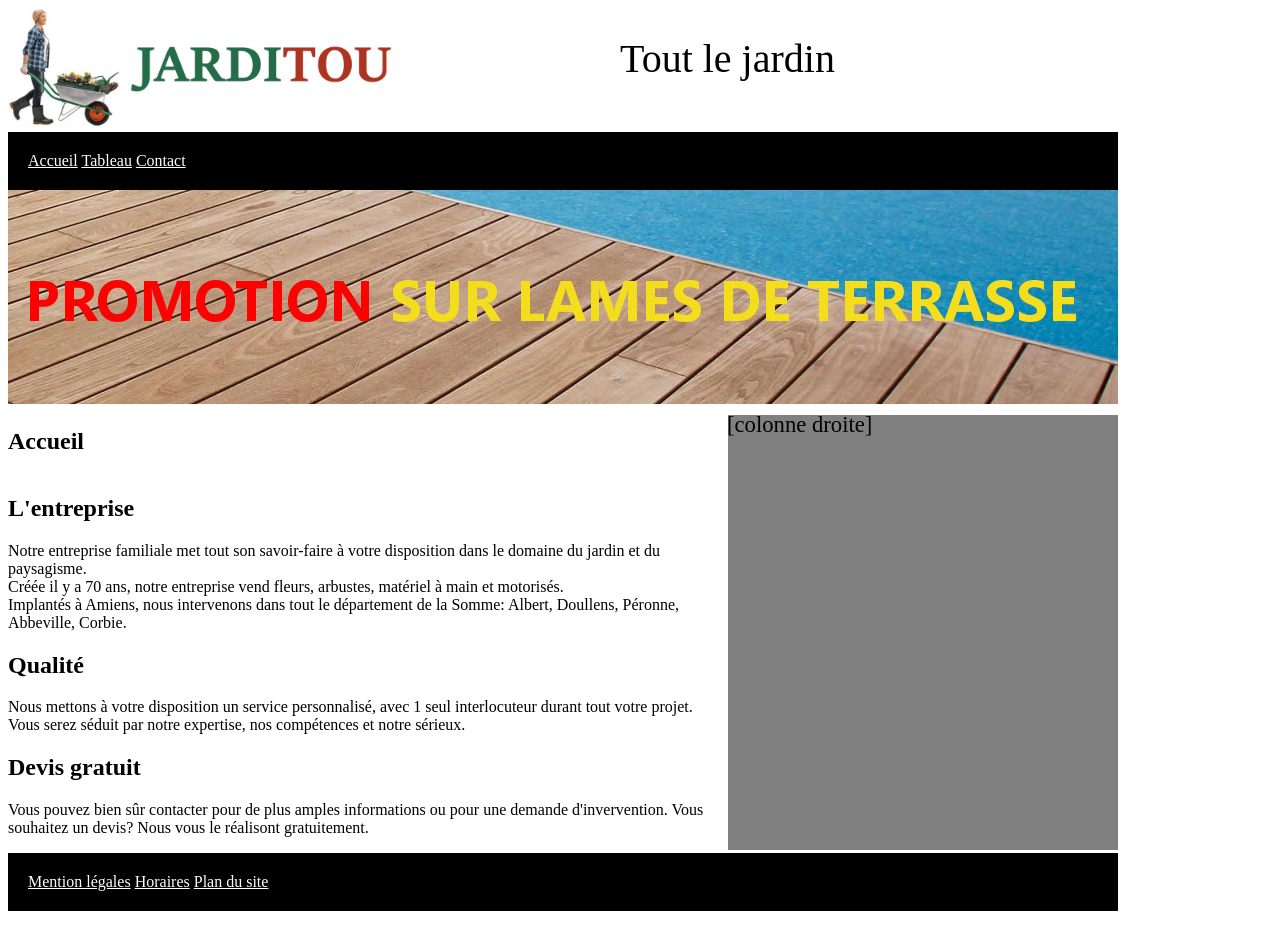
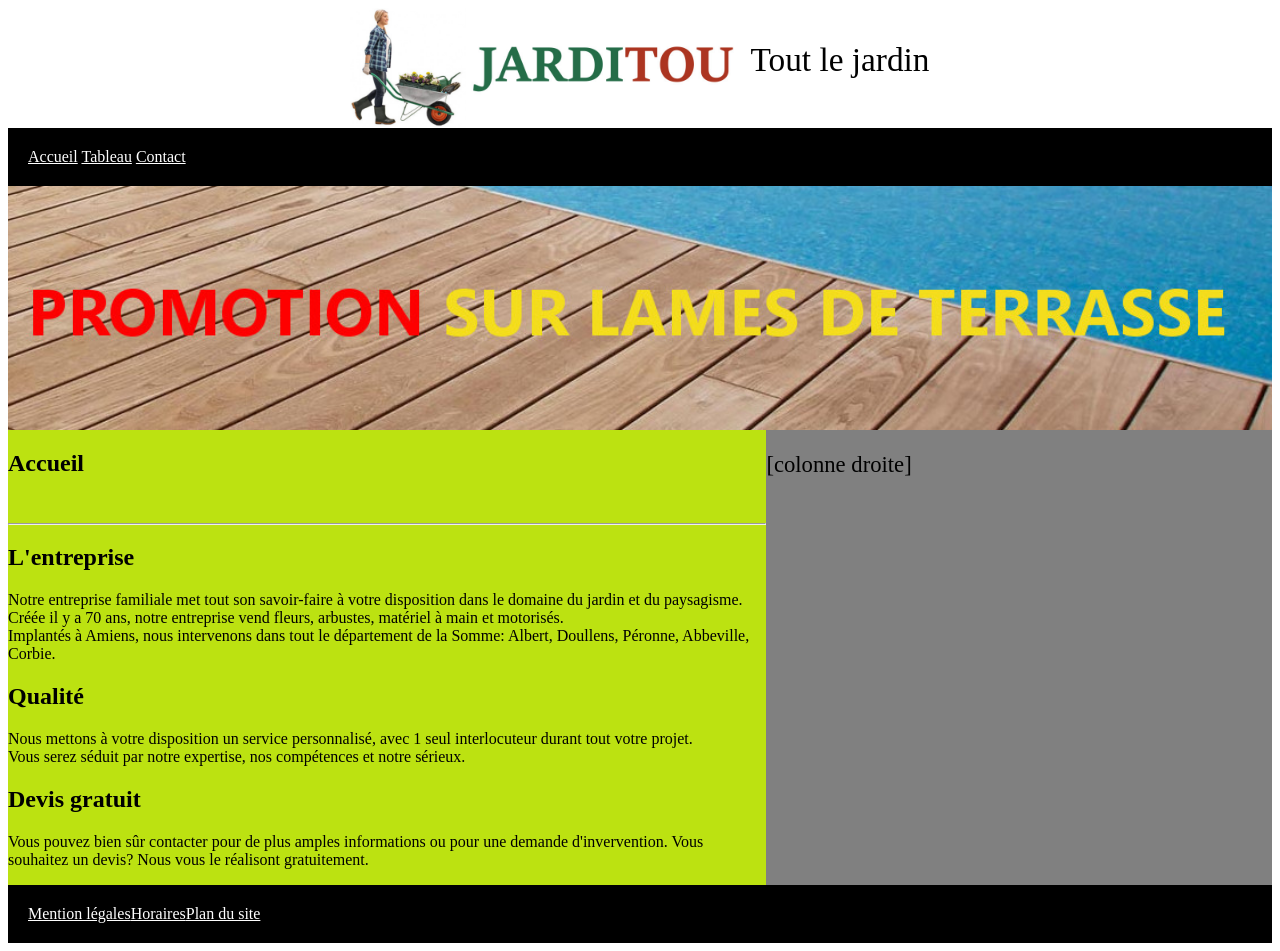
Before and after one commit to gourlaindavid/git-depot-Gourlain, a PHP site: page / in a window 1280 px wide. Before the commit the page ends 911 px from the top, so only its background shows below. Run offline with PHP 8.4, Linux system fonts and the light colour scheme.

Commit message:
css presqend

```diff
--- a/FRONT/STATIQUE/CSS/index.html
+++ b/FRONT/STATIQUE/CSS/index.html
@@ -7,8 +7,8 @@
         <link rel="stylesheet" href="style.css">
     </head>
     <body>
-        <header>
-            <img src="images/jarditou_logo.jpg" alt="jarditou_logo" width="400" height="120">
+        <header class="header">
+            <img src="images/jarditou_logo.jpg" alt="jarditou_logo" width="400" height="120" class="logo">
             <p class="tlj">Tout le jardin</p>
         </header>
         <nav>
@@ -19,33 +19,29 @@
             </div>
             <img src="images/promotion.jpg" alt="promo">
         </nav>
-            <heading>
-                <h2>Accueil</h2>
-            </heading>
-            <article class="article">
-                <section>
+        <div class="corp">
+            <div class="art">
+            <article>
+                    <h2>Accueil</h2><br><hr>
                     <h2>L'entreprise</h2>
                     <p>
                         Notre entreprise familiale met tout son savoir-faire à votre disposition dans le domaine du jardin et du paysagisme.<br>
                         Créée il y a 70 ans, notre entreprise vend fleurs, arbustes, matériel à main et motorisés.<br>
                         Implantés à Amiens, nous intervenons dans tout le département de la Somme: Albert, Doullens, Péronne, Abbeville, Corbie.
                     </p>
-                </section>
-                <section>
                     <h2>Qualité</h2>
                     <p>
                         Nous mettons à votre disposition un service personnalisé, avec 1 seul interlocuteur durant tout votre projet.<br>
                         Vous serez séduit par notre expertise, nos compétences et notre sérieux.
                     </p>
-                </section>
-                <section>
                     <h2>Devis gratuit</h2>
                     <p>Vous pouvez bien sûr contacter pour de plus amples informations ou pour une demande d'invervention. Vous souhaitez un devis? Nous vous le réalisont gratuitement.</p>
-                </section>
             </article>
-            <aside class="aside">
+            </div>
+            <aside class="asi">
                 <p class="crochet">[colonne droite]</p>
             </aside>
+        </div>
         <footer class="foot">
             <a href="index.html" title="nope" class="autre">Mention légales</a>
             <a href="index.html" title="nope" class="autre">Horaires</a>
--- a/FRONT/STATIQUE/CSS/style.css
+++ b/FRONT/STATIQUE/CSS/style.css
@@ -1,13 +1,22 @@
+.header
+{
+    display: flex;
+    justify-content: center;
+}
+.logo
+{
+}
 .tlj
 {
-    font-size: 30pt;
-    position: absolute;
-    top: -5px;
-    left: 620px;
+    font-size: 25pt;
+}
+nav
+{
+    display: flex;
+    flex-direction: column;
 }
 .navi
 {
-    width: 1090px;
     padding: 20px 0px 20px 20px;
     background-color: black;
 }
@@ -15,33 +24,30 @@
 {
     color: white;
 }
-.aside, .article
+.corp
 {
-    display: inline-block;
+    display: flex;
+    width: 100%;
+    background-color: blue;
 }
-.article
+.art
 {
-    width: 720px;
+    width: 60%;
+    background-color: rgb(188, 226, 17);
 }
-.aside
+.asi
 {
-    position: absolute;
-    width: 370px;
-    height: 415px;
-    top: 415px;
-    padding: 10px 10px 10px 10px;
+    width: 40%;
     background-color: grey;
 }
+
 .crochet
 {
-    position: absolute;
-    top: -26px;
-    left: -1px;
     font-size: 17pt;
 }
 .foot
 {
-    width: 1090px;
+    display: flex;
     padding: 20px 0px 20px 20px;
     background-color: black;
 }
--- a/FRONT/STATIQUE/CSS/test.html
+++ b/FRONT/STATIQUE/CSS/test.html
@@ -4,5 +4,9 @@
     <link rel="stylesheet" href="test.css">
 </head>
 <body>
-    <p>j'aime les <strong>panini</strong></p>
+    <div class="conteneur-flexible">
+        <div class="element-flexible">1</div>
+        <div class="element-flexible">2</div>
+        <div class="element-flexible">3</div>
+    </div>
 </body>
```
Also changed, not shown: FRONT/STATIQUE/CSS/contact.html (+9 -11 lines), FRONT/STATIQUE/CSS/index.css (added, +8 -0 lines), FRONT/STATIQUE/CSS/tableau.html (+6 -8 lines), FRONT/STATIQUE/CSS/test.css (+19 -8 lines).
